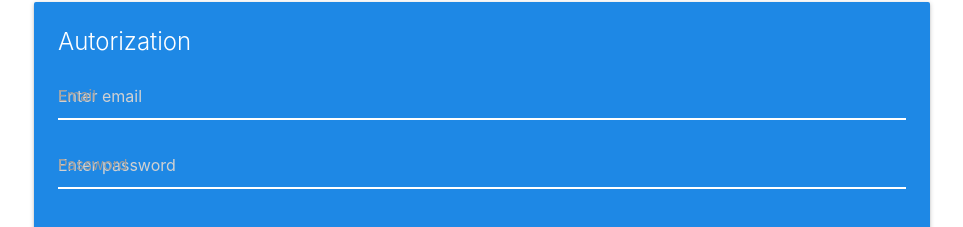
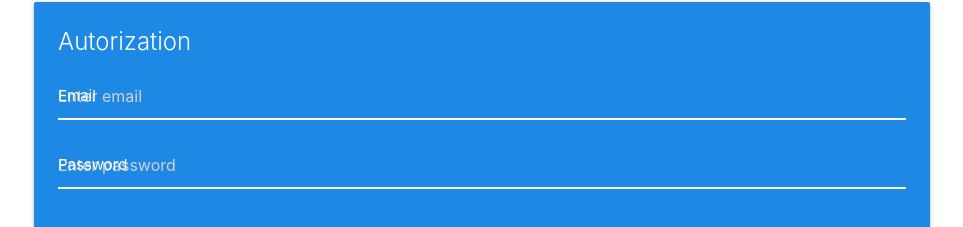
Before and after one commit to Dulatto/MERN-URL-Shortener, a React (Create React App) app in the folder client/: page / in a window 1280 px wide. Shown: the part 134-361 px from the top of the page, without its empty margins (158-1121 px from the left). Built offline with nearby package versions, Linux system fonts and the light colour scheme.

Commit message:
react pages

```diff
--- a/client/src/index.css
+++ b/client/src/index.css
@@ -4,3 +4,6 @@ input.yellow-input{
     border-bottom: 1px solid #fff!important;
     box-shadow: 0 1px 00 #fff!important ;
 }
+input.yellow-input + label{
+    color: #fff!important;
+}
```
